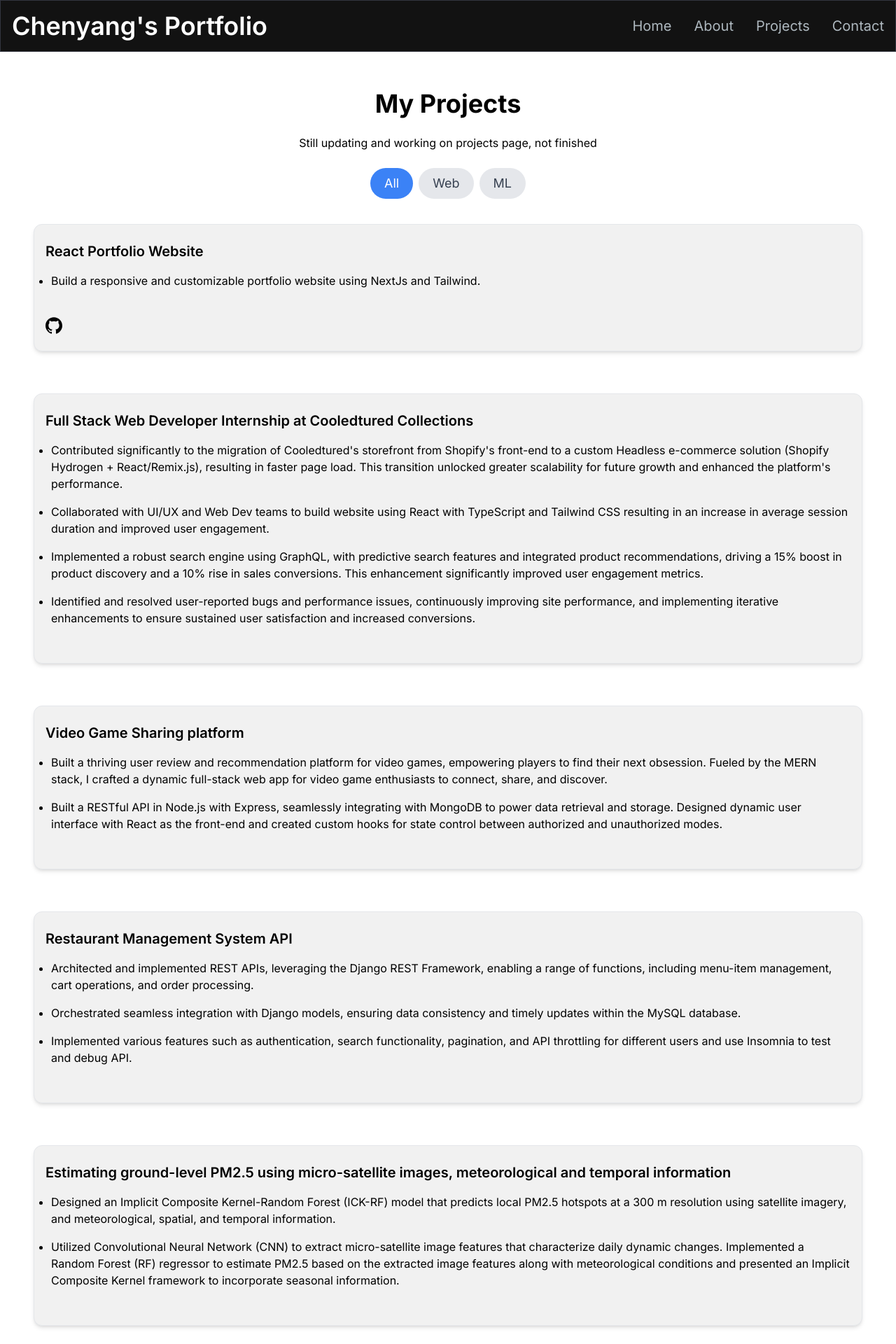
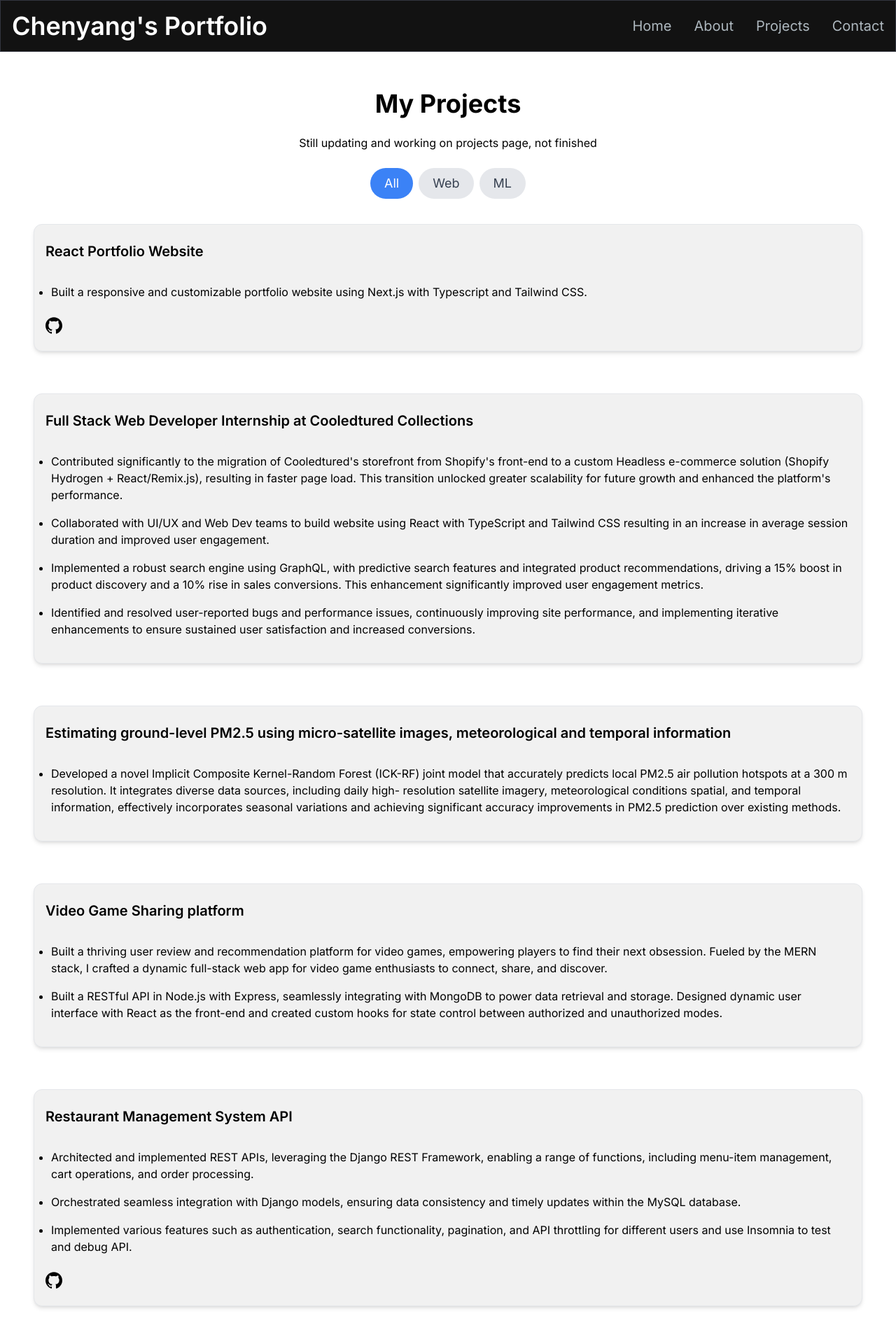
Before and after one commit to raphaeldu98/nextjs-portfolio, a Next.js app: page /projects in a window 1280 px wide. Shown: the top 1920 px of the page at 70% size. Built offline with nearby package versions, Linux system fonts and the light colour scheme.

Commit message:
update project page

```diff
--- a/app/components/Projects.tsx
+++ b/app/components/Projects.tsx
@@ -8,7 +8,7 @@
   {
     id: 1,
     title: "React Portfolio Website",
-    description: "Build a responsive and customizable portfolio website using NextJs and Tailwind.",
+    description: "Built a responsive and customizable portfolio website using Next.js with Typescript and Tailwind CSS.",
     image: "/",
     tag: ["All", "Web"],
     gitUrl: "raphaeldu98/nextjs-portfolio",
@@ -25,6 +25,16 @@
   },
   {
     id: 3,
+    title:
+      "Estimating ground-level PM2.5 using micro-satellite images, meteorological and temporal information",
+    description:"Developed a novel Implicit Composite Kernel-Random Forest (ICK-RF) joint model that accurately predicts local PM2.5 air pollution hotspots at a 300 m resolution. It integrates diverse data sources, including daily high- resolution satellite imagery, meteorological conditions spatial, and temporal information, effectively incorporates seasonal variations and achieving significant accuracy improvements in PM2.5 prediction over existing methods.",
+    image: "",
+    tag: ["All", "ML"],
+    gitUrl: "/",
+    haveGithub: false,
+  },
+  {
+    id: 4,
     title: "Video Game Sharing platform",
     description: "Built a thriving user review and recommendation platform for video games, empowering players to find their next obsession. Fueled by the MERN stack, I crafted a dynamic full-stack web app for video game enthusiasts to connect, share, and discover.\n\n Built a RESTful API in Node.js with Express, seamlessly integrating with MongoDB to power data retrieval and storage. Designed dynamic user interface with React as the front-end and created custom hooks for state control between authorized and unauthorized modes.",
     image: "/",
@@ -33,23 +43,13 @@
     haveGithub: false,
   },
   {
-    id: 4,
+    id: 5,
     title: "Restaurant Management System API",
     description: "Architected and implemented REST APIs, leveraging the Django REST Framework, enabling a range of functions, including menu-item management, cart operations, and order processing. \n\n Orchestrated seamless integration with Django models, ensuring data consistency and timely updates within the MySQL database. \n\nImplemented various features such as authentication, search functionality, pagination, and API throttling for different users and use Insomnia to test and debug API.",
     image: "/",
     tag: ["All", "Web"],
-    gitUrl: "",
-    haveGithub: false,
-  },
-  {
-    id: 5,
-    title:
-      "Estimating ground-level PM2.5 using micro-satellite images, meteorological and temporal information",
-    description:"Designed an Implicit Composite Kernel-Random Forest (ICK-RF) model that predicts local PM2.5 hotspots at a 300 m resolution using satellite imagery, and meteorological, spatial, and temporal information.\n\nUtilized Convolutional Neural Network (CNN) to extract micro-satellite image features that characterize daily dynamic changes. Implemented a Random Forest (RF) regressor to estimate PM2.5 based on the extracted image features along with meteorological conditions and presented an Implicit Composite Kernel framework to incorporate seasonal information.",
-    image: "",
-    tag: ["All", "ML"],
-    gitUrl: "/",
-    haveGithub: false,
+    gitUrl: "raphaeldu98/LittleLemon",
+    haveGithub: true,
   },
   {
     id: 6,
@@ -95,7 +95,7 @@
     return description.split('\n\n').map((line, index) => (
 
     <ul key={index} className="list-disc pl-2">
-      <li className="mb-4">
+      <li className="mt-4">
         {line}
       </li>
     </ul>
```
